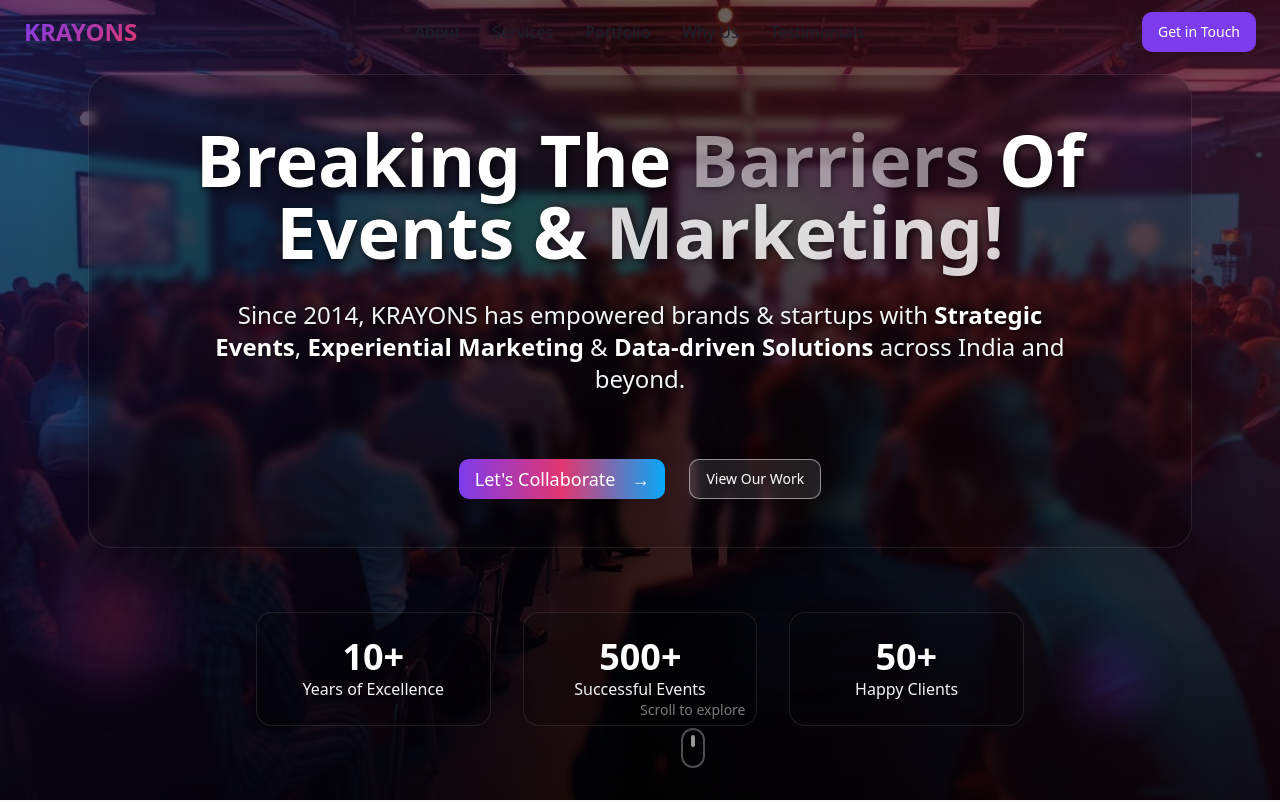
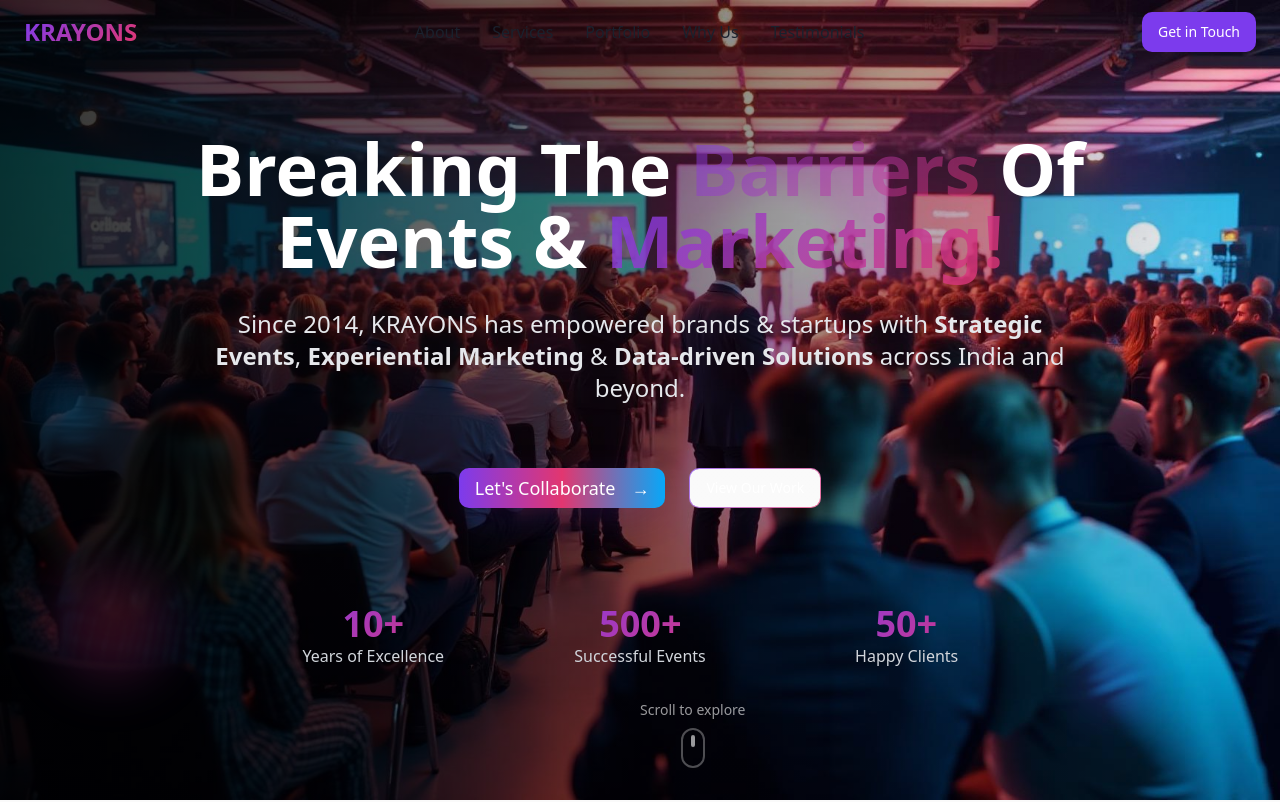
Before and after one commit to sharp119/krayons-ignite-experiences, a React (Vite) app: page / in a window 1280 px wide. Shown: the top 802 px of the page. Built offline with nearby package versions, Linux system fonts and the light colour scheme.

Commit message:
Reverted to commit ac93f41e5b8ce3c9efe9372c99619bc7bc09879f

```diff
--- a/src/components/Hero.tsx
+++ b/src/components/Hero.tsx
@@ -4,17 +4,14 @@ import heroBackground from "@/assets/hero-background.jpg";
 const Hero = () => {
   return (
     <section className="relative min-h-screen flex items-center justify-center overflow-hidden">
-      {/* Background Image with Enhanced Overlay */}
+      {/* Background Image with Overlay */}
       <div className="absolute inset-0 z-0">
         <img
           src={heroBackground}
           alt="KRAYONS Events Background"
           className="w-full h-full object-cover"
         />
-        {/* Multi-layer overlay for better contrast */}
-        <div className="absolute inset-0 bg-black/60"></div>
-        <div className="absolute inset-0 bg-gradient-to-r from-primary/20 via-transparent to-accent/20"></div>
-        <div className="absolute inset-0 bg-gradient-to-b from-transparent via-black/30 to-black/70"></div>
+        <div className="absolute inset-0 bg-gradient-to-r from-black/80 via-black/50 to-transparent"></div>
       </div>
 
       {/* Floating Elements with Enhanced Animation */}
@@ -23,54 +20,49 @@ const Hero = () => {
       <div className="absolute top-1/2 left-10 w-16 h-16 bg-secondary/20 rounded-full blur-lg hero-float" style={{animationDelay: '4s'}}></div>
       <div className="absolute bottom-20 right-32 w-20 h-20 bg-primary/15 rounded-full blur-lg hero-float" style={{animationDelay: '1s'}}></div>
 
-      {/* Content with Enhanced Text Container */}
+      {/* Content with Staggered Animations */}
       <div className="relative z-10 max-w-6xl mx-auto px-6 text-center">
-        {/* Text Container with Frosted Glass Effect */}
-        <div className="bg-black/20 backdrop-blur-sm rounded-3xl p-8 md:p-12 border border-white/10 shadow-2xl">
         <div className="space-y-8">
-            {/* Main Tagline with Drop Shadow */}
-            <h1 className="text-5xl md:text-7xl font-bold text-white leading-tight animate-fade-in-up"
-                style={{textShadow: '2px 2px 8px rgba(0,0,0,0.8)'}}>
+          {/* Main Tagline */}
+          <h1 className="text-5xl md:text-7xl font-bold text-white leading-tight animate-fade-in-up">
             Breaking The{" "}
-              <span className="text-white animate-pulse">Barriers</span>{" "}
+            <span className="text-gradient animate-pulse">Barriers</span>{" "}
             Of Events &{" "}
-              <span className="text-white animate-pulse" style={{animationDelay: '0.5s'}}>Marketing!</span>
+            <span className="text-gradient animate-pulse" style={{animationDelay: '0.5s'}}>Marketing!</span>
           </h1>
 
-            {/* Subtitle with Enhanced Contrast */}
-            <p className="text-xl md:text-2xl text-gray-100 max-w-4xl mx-auto leading-relaxed animate-fade-in-up animate-delay-200"
-               style={{textShadow: '1px 1px 4px rgba(0,0,0,0.8)'}}>
+          {/* Subtitle */}
+          <p className="text-xl md:text-2xl text-gray-200 max-w-4xl mx-auto leading-relaxed animate-fade-in-up animate-delay-200">
             Since 2014, KRAYONS has empowered brands & startups with{" "}
-              <strong className="text-white">Strategic Events</strong>, <strong className="text-white">Experiential Marketing</strong> &{" "}
-              <strong className="text-white">Data-driven Solutions</strong> across India and beyond.
+            <strong>Strategic Events</strong>, <strong>Experiential Marketing</strong> &{" "}
+            <strong>Data-driven Solutions</strong> across India and beyond.
           </p>
 
-            {/* Enhanced CTA Buttons */}
+          {/* CTA Buttons */}
           <div className="flex flex-col sm:flex-row gap-6 justify-center items-center pt-8 animate-fade-in-up animate-delay-300">
-              <Button className="btn-hero text-lg group shadow-lg hover:shadow-xl transition-shadow">
+            <Button className="btn-hero text-lg group">
               Let's Collaborate
               <div className="ml-2 group-hover:translate-x-1 transition-transform">→</div>
             </Button>
-              <Button variant="outline" className="text-white border-white/50 bg-white/10 backdrop-blur-sm hover:bg-white/20 hover:border-white hover:scale-105 transition-all duration-300 shadow-lg">
+            <Button variant="outline" className="btn-outline-gradient text-white border-white/30 hover:bg-white/10 hover:scale-105 transition-all duration-300">
               View Our Work
             </Button>
-            </div>
-          </div>
           </div>
 
           {/* Stats with Counter Animation */}
           <div className="grid grid-cols-1 md:grid-cols-3 gap-8 pt-16 max-w-3xl mx-auto animate-fade-in-up animate-delay-400">
-          <div className="text-center group bg-black/20 backdrop-blur-sm rounded-2xl p-6 border border-white/10">
-            <div className="text-4xl font-bold text-white counter-animate hover:scale-110 transition-transform" style={{textShadow: '2px 2px 4px rgba(0,0,0,0.8)'}}>10+</div>
-            <div className="text-gray-100 group-hover:text-white transition-colors">Years of Excellence</div>
+            <div className="text-center group">
+              <div className="text-4xl font-bold text-gradient counter-animate hover:scale-110 transition-transform">10+</div>
+              <div className="text-gray-300 group-hover:text-white transition-colors">Years of Excellence</div>
             </div>
-          <div className="text-center group bg-black/20 backdrop-blur-sm rounded-2xl p-6 border border-white/10 animate-delay-100">
-            <div className="text-4xl font-bold text-white counter-animate hover:scale-110 transition-transform" style={{textShadow: '2px 2px 4px rgba(0,0,0,0.8)'}}>500+</div>
-            <div className="text-gray-100 group-hover:text-white transition-colors">Successful Events</div>
+            <div className="text-center group animate-delay-100">
+              <div className="text-4xl font-bold text-gradient counter-animate hover:scale-110 transition-transform">500+</div>
+              <div className="text-gray-300 group-hover:text-white transition-colors">Successful Events</div>
             </div>
-          <div className="text-center group bg-black/20 backdrop-blur-sm rounded-2xl p-6 border border-white/10 animate-delay-200">
-            <div className="text-4xl font-bold text-white counter-animate hover:scale-110 transition-transform" style={{textShadow: '2px 2px 4px rgba(0,0,0,0.8)'}}>50+</div>
-            <div className="text-gray-100 group-hover:text-white transition-colors">Happy Clients</div>
+            <div className="text-center group animate-delay-200">
+              <div className="text-4xl font-bold text-gradient counter-animate hover:scale-110 transition-transform">50+</div>
+              <div className="text-gray-300 group-hover:text-white transition-colors">Happy Clients</div>
+            </div>
           </div>
         </div>
       </div>
```
Lines whose indentation alone changed are shown as unchanged.
